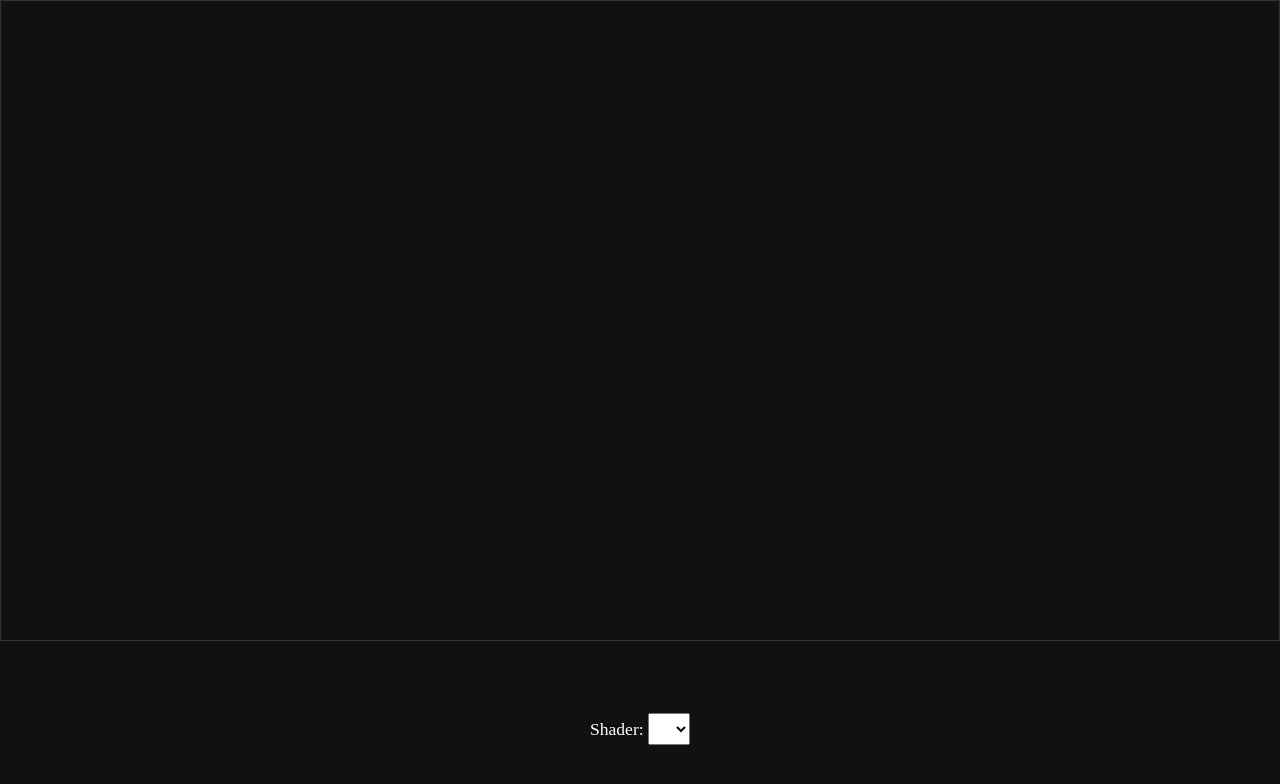
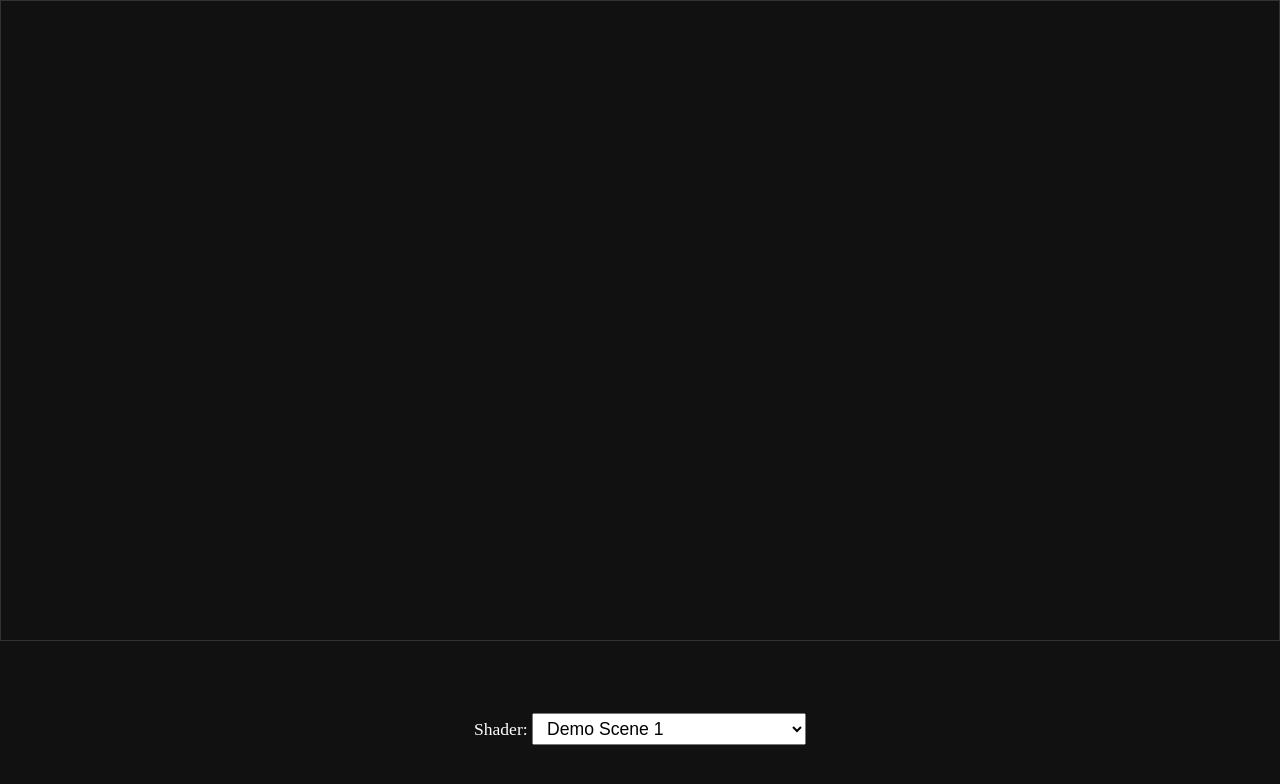
Before and after one commit to ericstans/shader-sandbox, a website: page public/index.html in a window 1280 px wide. Drawn offline with Linux system fonts and the light colour scheme.

Commit message:
rb to working on gh pages

```diff
--- a/public/index.html
+++ b/public/index.html
@@ -55,7 +55,36 @@
             <canvas id="plasma-canvas" style="display:block;max-width:100vw;max-height:calc(100vh - 70px);width:100%;height:auto;border:1px solid #333;background:#111;"></canvas>
             <div style="width:100%;max-width:1000px;margin:auto;text-align:center;padding:16px 0 0 0;box-sizing:border-box;">
                 <label for="shader-select" style="color:#fff;font-size:1.1em;">Shader: </label>
-                <select id="shader-select" style="font-size:1.1em;padding:4px 10px;"></select>
+                <select id="shader-select" style="font-size:1.1em;padding:4px 10px;">
+                    <option value="0">Demo Scene 1</option>
+                    <option value="1">Demo Scene 2</option>
+                    <option value="2">Cubes</option>
+                    <option value="3">Cubes 2</option>
+                    <option value="4">Cubes 3</option>
+                    <option value="5">Cubes 4</option>
+                    <option value="6">Dancing Lines</option>
+                    <option value="7">Outrun ASCII</option>
+                    <option value="8">Pipes 95</option>
+                    <option value="9">Pipes 95 2</option>
+                    <option value="10">Pipes 95 3</option>
+                    <option value="11">Pipes 95 4</option>
+                    <option value="12">Shusaku Go</option>
+                    <option value="13">The Wave</option>
+                    <option value="14">The Wave 2</option>
+                    <option value="15">The Wave 3</option>
+                    <option value="16">The Wave 4</option>
+                    <option value="17">Aurora Borealis</option>
+                    <option value="18">Mandelbrot Explorer</option>
+                    <option value="19">Digital Rain</option>
+                    <option value="20">Aurora Borealis 2 (Wispy)</option>
+                    <option value="21">Aurora Borealis 3 (Wide/Fast)</option>
+                    <option value="22">Starfield (Win95)</option>
+                    <option value="23">Starfield 2 (Hyperspace)</option>
+                    <option value="24">Planet + O'Neill Cylinder</option>
+                    <option value="25">Planet + O'Neill Cylinder 2</option>
+                    <option value="26">Planet + O'Neill Cylinder 3</option>
+                    <option value="27">Horse Race</option>
+                </select>
             </div>
         </div>
     </body>
```
Also changed, not shown: src/index.js (+0 -14 lines).
